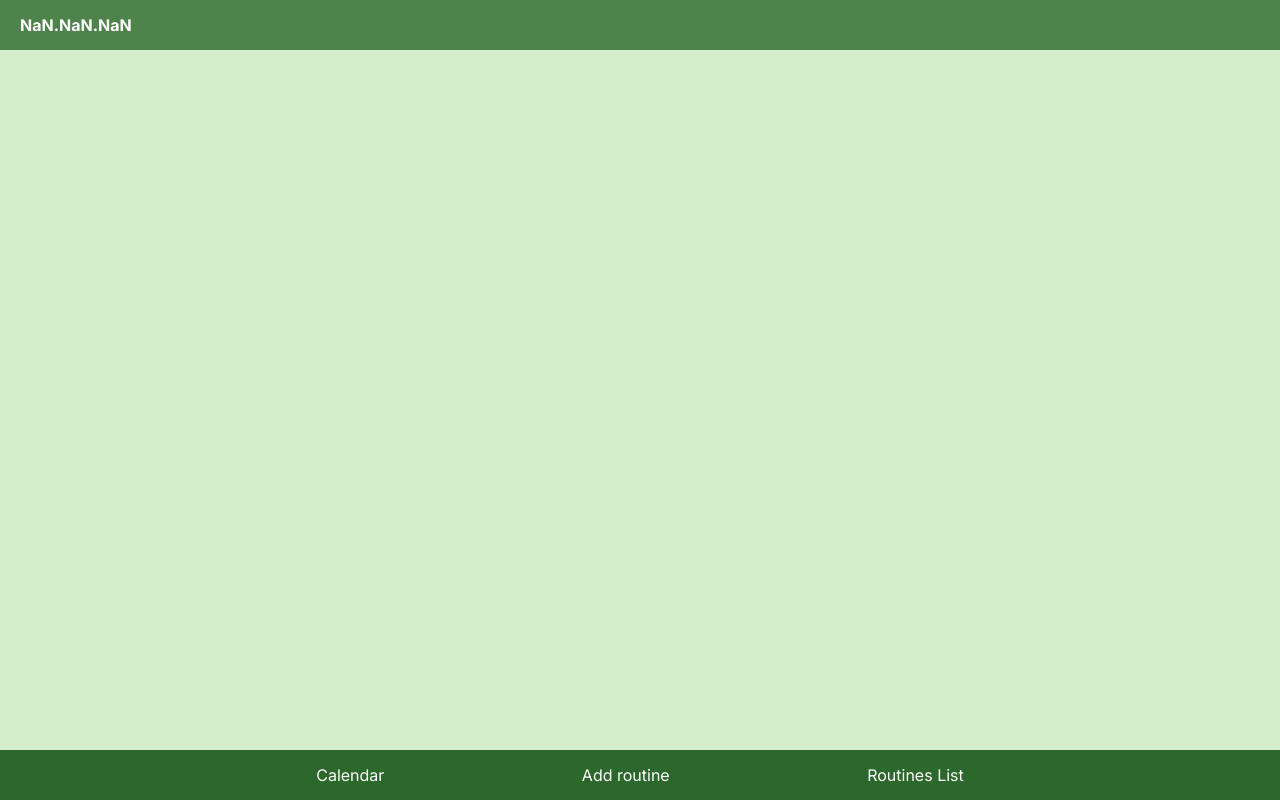
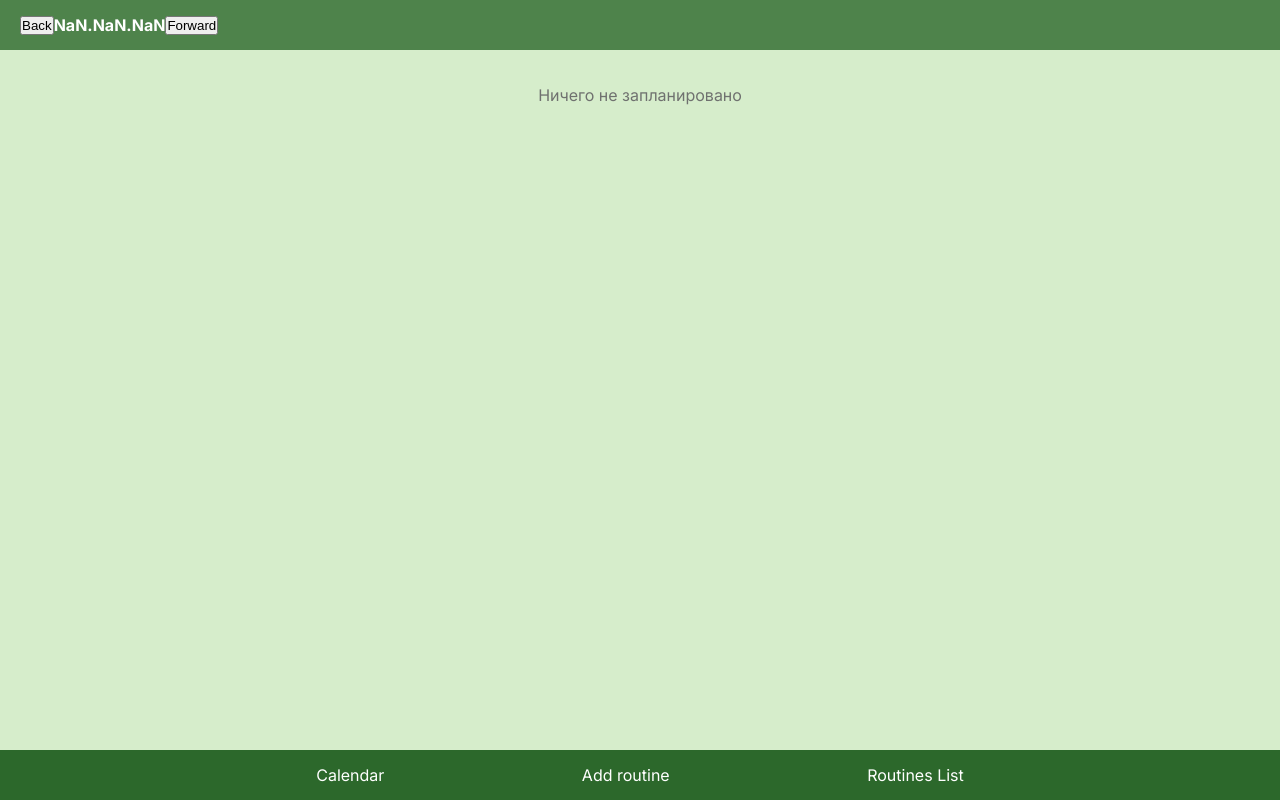
Before and after one commit to mohnatus/planner, a React (Create React App) app: page /day/1 in a window 1280 px wide. Built offline with nearby package versions, Linux system fonts and the light colour scheme.

Commit message:
Day Tasks page

```diff
--- a/src/features/routines/RoutineForm.tsx
+++ b/src/features/routines/RoutineForm.tsx
@@ -1,5 +1,5 @@
 import { FormEvent, useEffect, useState } from 'react';
-import { useParams } from 'react-router-dom';
+import { useNavigate, useParams } from 'react-router-dom';
 
 import {
 	MonthDay,
@@ -51,6 +51,7 @@ export function RoutineForm() {
 	const dispatch = useAppDispatch();
 
 	const { id: routineId } = useParams();
+	const navigate = useNavigate();
 
 	const routine = useAppSelector(selectRoutine(routineId || ''));
 
@@ -64,7 +65,9 @@ export function RoutineForm() {
 	const [monthDays, setMonthDays] = useState<MonthDay[]>([]);
 	const [periodValue, setPeriodValue] = useState(1);
 	const [periodUnit, setPeriodUnit] = useState(PeriodUnits.Days);
-	const [subRoutines, setSubRoutines] = useState<SubRoutine[]>([SubRoutineModel()]);
+	const [subRoutines, setSubRoutines] = useState<SubRoutine[]>([
+		SubRoutineModel(),
+	]);
 
 	const onChangeRepeatParams = (newParams: Partial<RepeatParams>) => {
 		if ('repeatType' in newParams) {
@@ -104,28 +107,29 @@ export function RoutineForm() {
 			subRoutines,
 		};
 
-		console.log('handle submit', { routineParams });
-
 		if (!routineId) {
 			dispatch(addRoutine(routineParams));
 		} else {
 			dispatch(editRoutine(routineId, routineParams));
 		}
+
+		navigate(`/routines`);
 	};
 
 	useEffect(() => {
-		console.log({ routine });
 		setName(routine?.name || '');
 		setDescription(routine?.description || '');
 		setRepeat(routine?.repeat ? REPEAT : NO_REPEAT);
-		setStartMoment(routine?.startMoment ? routine.startMoment : getTodayMoment());
+		setStartMoment(
+			routine?.startMoment ? routine.startMoment : getTodayMoment()
+		);
 		setResheduleToNextDay(routine ? routine.resheduleToNextDay : true);
 		setRepeatType(routine?.repeatType || RepeatTypes.WeekDays);
 		setWeekDays(routine?.weekDays || []);
 		setMonthDays(routine?.monthDays || []);
 		setPeriodUnit(routine?.periodUnit || PeriodUnits.Days);
 		setPeriodValue(routine?.periodValue || 1);
-		setSubRoutines(routine? routine.subRoutines : [SubRoutineModel()]);
+		setSubRoutines(routine ? routine.subRoutines : [SubRoutineModel()]);
 	}, [routine]);
 
 	return (
@@ -202,7 +206,10 @@ export function RoutineForm() {
 						<hr />
 
 						<ToggleBlock title='Внутри дня'>
-							<SubRoutines subRoutines={subRoutines} onChange={setSubRoutines} />
+							<SubRoutines
+								subRoutines={subRoutines}
+								onChange={setSubRoutines}
+							/>
 						</ToggleBlock>
 
 						<Button type='submit' accent block>
--- a/src/features/tasks/DayTasks.tsx
+++ b/src/features/tasks/DayTasks.tsx
@@ -1,9 +1,10 @@
 import { useCallback } from 'react';
-import { Link, useParams } from 'react-router-dom';
+import { Link, useNavigate, useParams } from 'react-router-dom';
 import { useAppDispatch, useAppSelector } from '../../app/hooks';
 import { DateBlock } from '../../components/DateBlock';
 import { PageHeader } from '../../components/PageHeader';
 import { Container } from '../../containers/Container';
+import { ServiceText } from '../../containers/ServiceText';
 import { Moment, Task } from '../../types';
 import { MS_IN_DAY } from '../../utils/date/constants';
 import { getTodayMoment } from '../../utils/date/today';
@@ -15,6 +16,7 @@ import {
 	selectDayTasks,
 	toggleTaskChecked,
 } from './tasksSlice';
+import { getDateString } from './utils';
 
 export interface DayTasksProps {}
 
@@ -57,18 +59,39 @@ export function TaskItem({ task }: TaskItemProps) {
 }
 
 export function DayTasks() {
+	const navigate = useNavigate();
 	const { moment = '' } = useParams();
 	const [year, month, dayOfMonth] = moment.split('-');
 	const date = new Date(+year, +month - 1, +dayOfMonth);
 	const dayMoment: Moment = +date;
 	const dayTasks = useAppSelector(selectDayTasks(dayMoment));
 
+	const toPrevDay = useCallback(() => {
+		const prevDayMoment = dayMoment - MS_IN_DAY;
+		const date = getDateString(prevDayMoment);
+		navigate(`/day/${date}`);
+	}, [navigate, dayMoment]);
+
+	const toNextDay = useCallback(() => {
+		const prevDayMoment = dayMoment + MS_IN_DAY;
+		const date = getDateString(prevDayMoment);
+		navigate(`/day/${date}`);
+	}, [navigate, dayMoment]);
+
 	return (
 		<div>
 			<PageHeader>
+				<button type='button' onClick={toPrevDay}>
+					Back
+				</button>
 				<DateBlock moment={dayMoment} />
+				<button type='button' onClick={toNextDay}>
+					Forward
+				</button>
 			</PageHeader>
 			<Container>
+				{dayTasks.length === 0 && <ServiceText>Ничего не запланировано</ServiceText>}
+
 				{dayTasks.map((task) => (
 					<TaskItem key={getTaskId(task)} task={task} />
 				))}
--- a/src/features/tasks/TasksCalendar.tsx
+++ b/src/features/tasks/TasksCalendar.tsx
@@ -2,7 +2,12 @@ import { useNavigate } from 'react-router-dom';
 import styled from 'styled-components';
 
 import { useAppSelector } from '../../app/hooks';
-import { selectDayActiveTasks, selectDayActiveTasksCount, selectDayTasks, selectDayTasksCount} from './tasksSlice';
+import {
+	selectDayActiveTasks,
+	selectDayActiveTasksCount,
+	selectDayTasks,
+	selectDayTasksCount,
+} from './tasksSlice';
 import { CalendarDay, Moment } from '../../types';
 import { getTodayMoment } from '../../utils/date/today';
 
@@ -11,6 +16,7 @@ import { COLORS } from '../../ui/colors';
 import { getDateComponents } from '../../utils/date/format';
 import { Container } from '../../containers/Container';
 import { PageHeader } from '../../components/PageHeader';
+import { getDateString } from './utils';
 
 interface TasksCalendarDayProps {
 	day: CalendarDay;
@@ -49,12 +55,18 @@ const WrapperView = styled.div`
 
 function TasksCalendarDay({ day }: TasksCalendarDayProps) {
 	const tasksCount = useAppSelector(selectDayTasksCount(day.moment));
-	const activeTasksCount = useAppSelector(selectDayActiveTasksCount(day.moment));
+	const activeTasksCount = useAppSelector(
+		selectDayActiveTasksCount(day.moment)
+	);
 
 	return (
 		<TasksCalendarDayView today={day.isToday}>
 			{day.date}
-			{tasksCount > 0 && <DayTasksView>{activeTasksCount} / {tasksCount}</DayTasksView>}
+			{tasksCount > 0 && (
+				<DayTasksView>
+					{activeTasksCount} / {tasksCount}
+				</DayTasksView>
+			)}
 		</TasksCalendarDayView>
 	);
 }
@@ -68,16 +80,13 @@ export function TasksCalendar() {
 	const navigate = useNavigate();
 
 	const onDaySelect = (moment: Moment) => {
-		const { dayOfMonth, month, year } = getDateComponents(moment);
-		const date = `${year}-${month}-${dayOfMonth}`;
+		const date = getDateString(moment);
 		navigate(`/day/${date}`);
 	};
 
 	return (
 		<div>
-			<PageHeader
-				title='Текущие задачи'
-			></PageHeader>
+			<PageHeader title='Текущие задачи'></PageHeader>
 			<Container>
 				<WrapperView>
 					<Calendar
--- /dev/null
+++ b/src/features/tasks/utils.ts
@@ -0,0 +1,7 @@
+import { Moment } from '../../types';
+import { getDateComponents } from '../../utils/date/format';
+
+export function getDateString(moment: Moment) {
+	const { dayOfMonth, month, year } = getDateComponents(moment);
+	return `${year}-${month}-${dayOfMonth}`;
+}
```
